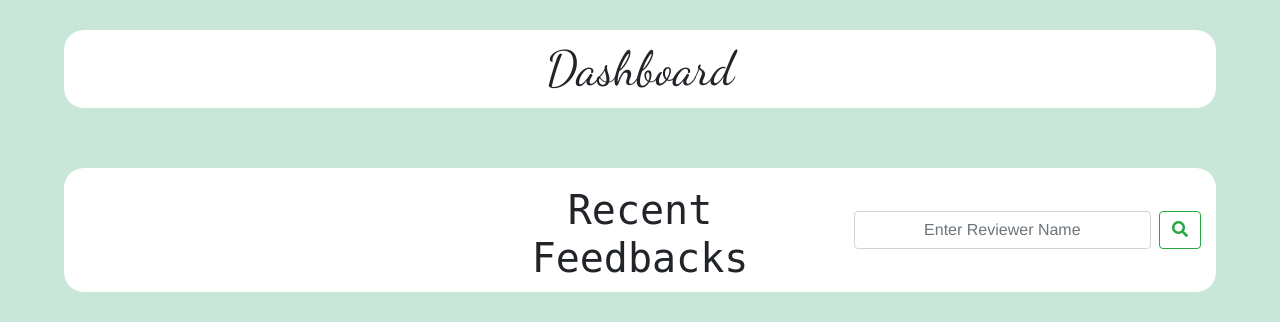
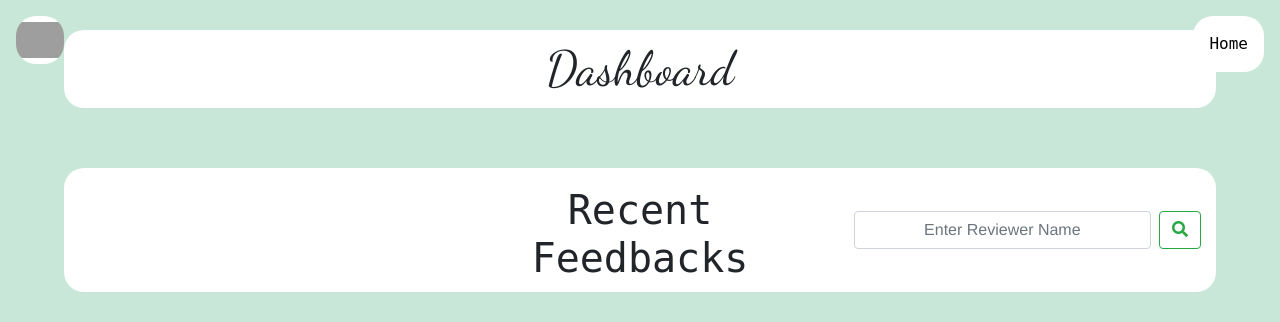
Before and after one commit to nishith-p-shetty/flask-feedback-form, a Flask app: template public/templates/dashboard.html in a window 1280 px wide. Shown: the top 322 px of the page. Run offline with Flask 3, Linux system fonts and the light colour scheme; the template is opened without the code that fills it, so the values that code supplies are empty; some libraries are stand-ins or nearby versions; grey boxes are pictures that could not be loaded.

Commit message:
Add home and GitHub links to dashboard.html

```diff
--- a/public/templates/dashboard.html
+++ b/public/templates/dashboard.html
@@ -36,6 +36,9 @@
             content="https://flaskfeedbackform.bhuvansa.com/static/images/OG.png">
     </head>
     <body>
+        <a href="/" class="dashboard-button">Home</a>
+        <a href="https://github.com/bhuvansa/flask-feedback-form"
+            class="github-link"> </a>
         <div class="form">
             <h1>Dashboard</h1>
         </div>
```
